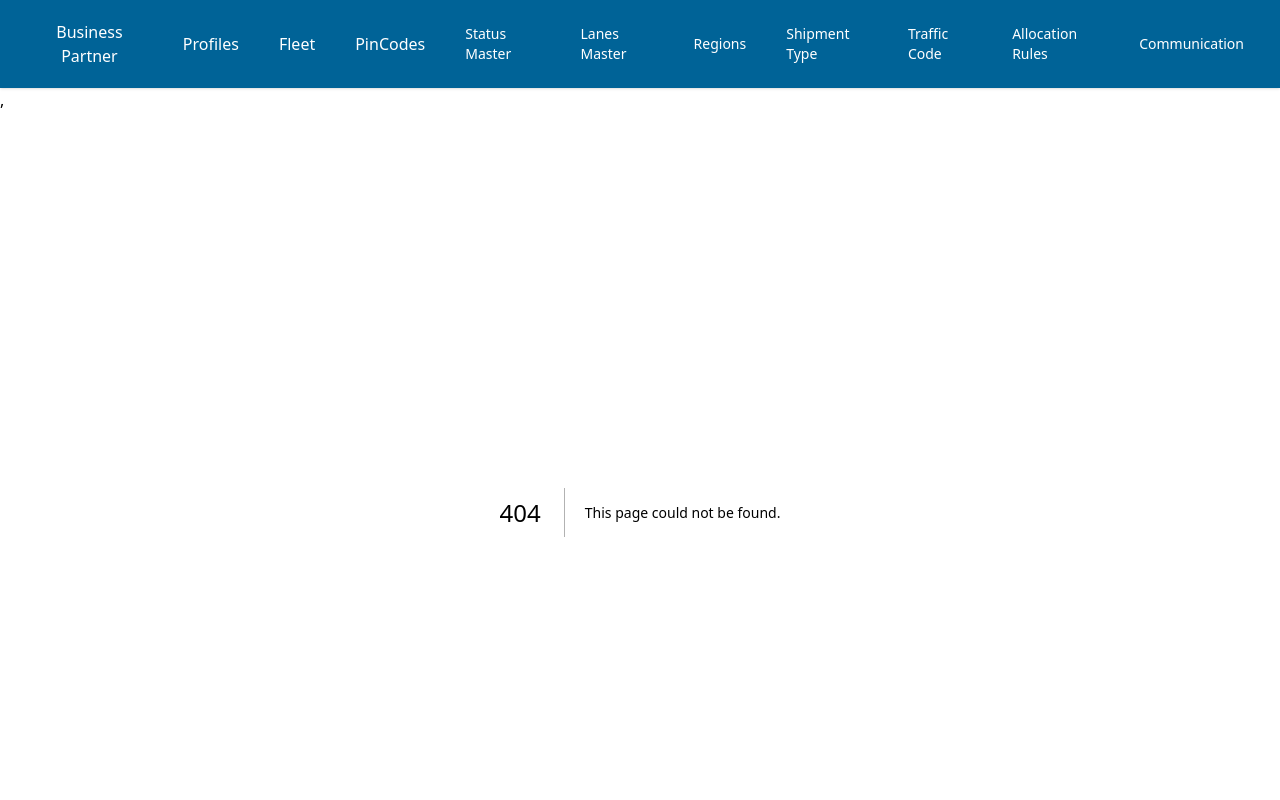
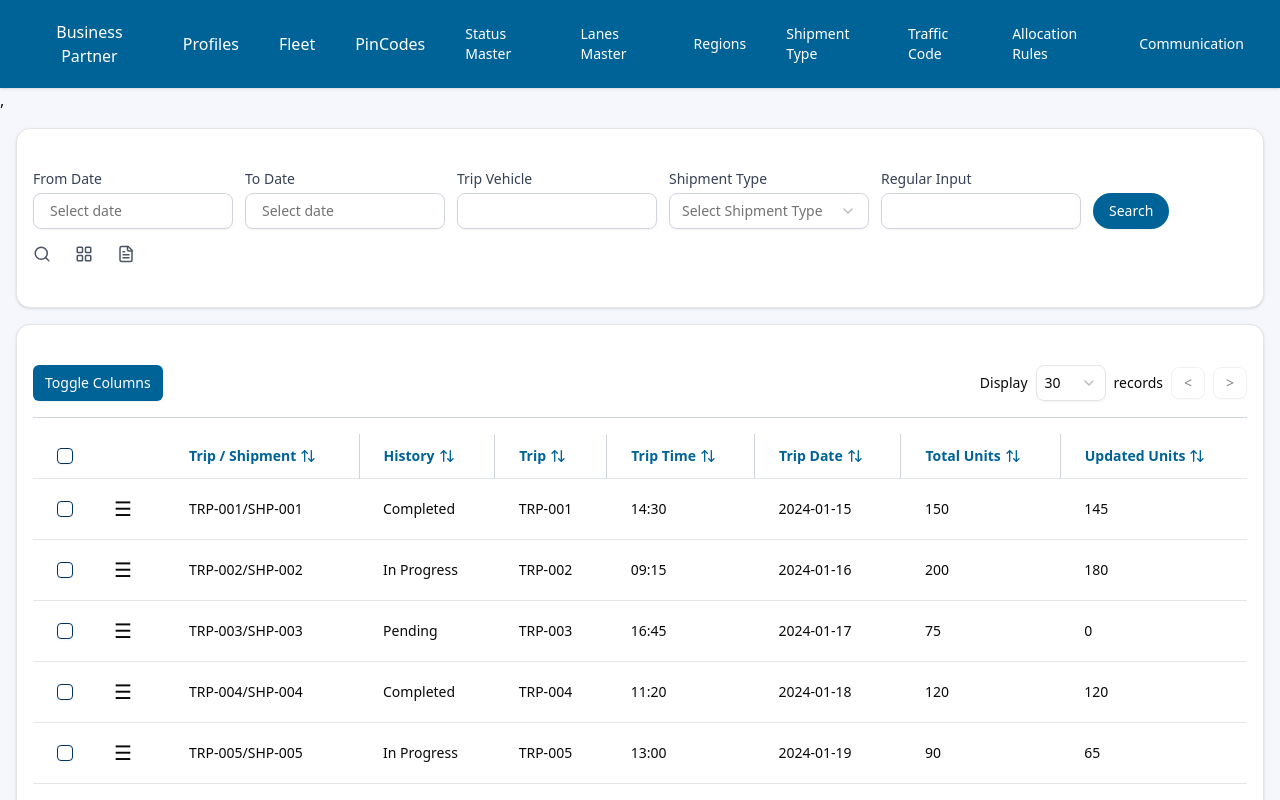
Before and after one commit to rohit24-creator/devdemo_sharedrepo, a Next.js app: page /reports/tripReports in a window 1280 px wide. Before the commit this address had no page. Shown: the top 800 px of the page. Built offline with nearby package versions, Linux system fonts and the light colour scheme.

Commit message:
made changes in reusable component and created trip reports list

```diff
--- /dev/null
+++ b/app/reports/tripReports/page.js
@@ -0,0 +1,97 @@
+"use client";
+
+import { useEffect, useState } from "react";
+import ReportsList from "@/components/ui/reusableComponent/reportsList";
+import { v4 as uuidv4 } from "uuid";
+
+export default function TripReportsPage() {
+  const [columns, setColumns] = useState([]);
+  const [rows, setRows] = useState([]);
+
+  // Filter fields for trip reports
+  const filterFields = [
+    { name: "fromDate", label: "From Date", type: "date" },
+    { name: "toDate", label: "To Date", type: "date" },
+    { name: "tripVehicle", label: "Trip Vehicle" },
+    {
+      name: "shipmentType",
+      label: "Shipment Type",
+      type: "select",
+      options: ["Express", "Standard", "Economy", "Premium"]
+    },
+    { name: "regularInput", label: "Regular Input" }
+  ];
+
+  // Action handler for report actions
+  const handleActionClick = (action, row) => {
+    if (action === "delete") {
+      const updated = rows.filter((r) => r.id !== row.id);
+      setRows(updated);
+    } else if (action === "edit") {
+      console.log("Edit row", row);
+    } else if (action === "view") {
+      console.log("View row", row);
+    } else {
+      console.log("Unknown action", action, row);
+    }
+  };
+
+  // Icon menu items
+  const secondIconMenu = [
+    { label: "View as Grid", onClick: () => console.log("Grid View") },
+    { label: "View as Table", onClick: () => console.log("Table View") },
+  ];
+
+  const thirdIconMenu = [
+    { label: "Export PDF", onClick: () => console.log("PDF Export") },
+    { label: "Export Excel", onClick: () => console.log("Excel Export") },
+  ];
+
+  useEffect(() => {
+    const fetchData = async () => {
+      try {
+        const res = await fetch("/reports/tripReports.json");
+        const data = await res.json();
+
+        // Format columns
+        const formattedColumns = data.headers.map((header) => ({
+          accessorKey: header.accessorKey,
+          header: header.header,
+        }));
+
+        // Add unique ID to each row
+        const formattedRows = data.rows.map((row, index) => ({
+          ...row,
+          id: row.id || uuidv4() || `row-${index}`,
+        }));
+
+        setColumns(formattedColumns);
+        setRows(formattedRows);
+      } catch (err) {
+        console.error("Error fetching trip reports data:", err);
+      }
+    };
+    fetchData();
+  }, []);
+
+  return (
+    <div className="p-4">
+      <ReportsList
+        title="Trip Reports"
+        columns={columns}
+        rows={rows}
+        filterFields={filterFields}
+        onSearch={(data) => {
+          console.log("Search Triggered with values:", data);
+        }}
+        showFirstIcon={true}
+        showSecondIcon={true}
+        showThirdIcon={true}
+        secondIconMenu={secondIconMenu}
+        thirdIconMenu={thirdIconMenu}
+        enabledActions={["edit", "view", "delete"]}
+        onActionClick={handleActionClick}
+      />
+    </div>
+  );
+}
--- a/components/ui/reusableComponent/reportsList.js
+++ b/components/ui/reusableComponent/reportsList.js
@@ -25,7 +25,8 @@ import {
 import { Button } from "@/components/ui/button";
 import { Card, CardContent } from "@/components/ui/card";
 import { Checkbox } from "@/components/ui/checkbox";
-import { ArrowUpDown, Search, LayoutGrid, FileText, Download, Eye, Filter } from "lucide-react";
+import { ArrowUpDown, Search, LayoutGrid, FileText } from "lucide-react";
+import { Edit, Eye, Trash2, History } from "lucide-react";
 import { Input } from "@/components/ui/input";
 import { Popover, PopoverTrigger, PopoverContent } from "@/components/ui/popover";
 import { Calendar } from "@/components/ui/calendar";
@@ -46,15 +47,13 @@ export default function ReportsList({
   rows = [],
   filterFields = [],
   onSearch = () => {},
-  onExport = () => {},
-  onViewReport = () => {},
-  showFilterIcon = true,
-  showExportIcon = true,
-  showViewIcon = true,
-  filterIconMenu = [],
-  exportIconMenu = [],
-  viewIconMenu = [],
-  enabledActions = ["view", "export", "filter"],
+  showActions = true,
+  showFirstIcon = true,
+  showSecondIcon = true,
+  showThirdIcon = true,
+  secondIconMenu = [],
+  thirdIconMenu = [],
+  enabledActions = ["edit", "view", "delete", "tripHistory"],
   onActionClick = () => {},
 }) {
   const [formValues, setFormValues] = useState({});
@@ -63,21 +62,25 @@ export default function ReportsList({
   const [sortColumn, setSortColumn] = useState(null);
   const [sortDirection, setSortDirection] = useState("asc");
   const [selectedRows, setSelectedRows] = useState([]);
-  const [viewDialogOpen, setViewDialogOpen] = useState(false);
-  const [rowToView, setRowToView] = useState(null);
+  const [deleteDialogOpen, setDeleteDialogOpen] = useState(false);
+  const [rowToDelete, setRowToDelete] = useState(null);
 
   const allAvailableActions = {
+    edit: {
+      label: "Edit",
+      icon: <Edit size={18} className="mr-2" />,
+    },
     view: {
-      label: "View Report",
+      label: "View",
       icon: <Eye size={18} className="mr-2" />,
     },
-    export: {
-      label: "Export",
-      icon: <Download size={18} className="mr-2" />,
+    delete: {
+      label: "Delete",
+      icon: <Trash2 size={18} className="mr-2" />,
     },
-    filter: {
-      label: "Filter",
-      icon: <Filter size={18} className="mr-2" />,
+    tripHistory: {
+      label: "Trip History",
+      icon: <History size={18} className="mr-2" />,
     },
   };
 
@@ -89,9 +92,9 @@ export default function ReportsList({
             ...action,
             key,
             onClick: (row) => {
-              if (key === "view") {
-                setRowToView(row);
-                setViewDialogOpen(true);
+              if (key === "delete") {
+                setRowToDelete(row);
+                setDeleteDialogOpen(true);
               } else {
                 onActionClick(key, row);
               }
@@ -101,17 +104,17 @@ export default function ReportsList({
     })
     .filter(Boolean);
 
-  const handleViewConfirm = () => {
-    if (rowToView) {
-      onActionClick("view", rowToView);
+  const handleDeleteConfirm = () => {
+    if (rowToDelete) {
+      onActionClick("delete", rowToDelete);
     }
-    setViewDialogOpen(false);
-    setRowToView(null);
+    setDeleteDialogOpen(false);
+    setRowToDelete(null);
   };
 
-  const handleViewCancel = () => {
-    setViewDialogOpen(false);
-    setRowToView(null);
+  const handleDeleteCancel = () => {
+    setDeleteDialogOpen(false);
+    setRowToDelete(null);
   };
 
   const handleChange = (name, value) => {
@@ -122,7 +125,7 @@ export default function ReportsList({
     const { name, label, type = "text", options = [] } = field;
 
     return (
-      <div key={name} className="flex flex-col gap-1 w-40">
+      <div key={name} className="flex flex-col gap-1 w-50">
         <label htmlFor={name} className="text-sm font-medium text-gray-700">
           {label}
         </label>
@@ -253,13 +256,16 @@ export default function ReportsList({
         </div>
 
         <div className="flex items-end gap-6 pr-2">
-          {showFilterIcon && (
+          {showFirstIcon && (
+            <Search size={18} className="cursor-pointer text-gray-600 mb-1" />
+          )}
+          {showSecondIcon && (
             <DropdownMenu>
               <DropdownMenuTrigger asChild>
-                <Filter size={18} className="cursor-pointer text-gray-600 mb-1" />
+                <LayoutGrid size={18} className="cursor-pointer text-gray-600 mb-1" />
               </DropdownMenuTrigger>
               <DropdownMenuContent>
-                {filterIconMenu.map((item, idx) => (
+                {secondIconMenu.map((item, idx) => (
                   <DropdownMenuItem key={idx} onClick={item.onClick}>
                     {item.label}
                   </DropdownMenuItem>
@@ -267,27 +273,13 @@ export default function ReportsList({
               </DropdownMenuContent>
             </DropdownMenu>
           )}
-          {showExportIcon && (
+          {showThirdIcon && (
             <DropdownMenu>
               <DropdownMenuTrigger asChild>
-                <Download size={18} className="cursor-pointer text-gray-600 mb-1" />
+                <FileText size={18} className="cursor-pointer text-gray-600 mb-1" />
               </DropdownMenuTrigger>
               <DropdownMenuContent>
-                {exportIconMenu.map((item, idx) => (
-                  <DropdownMenuItem key={idx} onClick={item.onClick}>
-                    {item.label}
-                  </DropdownMenuItem>
-                ))}
-              </DropdownMenuContent>
-            </DropdownMenu>
-          )}
-          {showViewIcon && (
-            <DropdownMenu>
-              <DropdownMenuTrigger asChild>
-                <Eye size={18} className="cursor-pointer text-gray-600 mb-1" />
-              </DropdownMenuTrigger>
-              <DropdownMenuContent>
-                {viewIconMenu.map((item, idx) => (
+                {thirdIconMenu.map((item, idx) => (
                   <DropdownMenuItem key={idx} onClick={item.onClick}>
                     {item.label}
                   </DropdownMenuItem>
@@ -304,7 +296,18 @@ export default function ReportsList({
     <Card>
       <CardContent className="p-4">
         <div className="flex justify-between items-center mb-4">
-          <h2 className="text-xl font-semibold text-[#006397]">{title}</h2>
+          <DropdownMenu>
+            <DropdownMenuTrigger asChild>
+              <Button className="bg-[#006397] hover:bg-[#02abf5] text-white px-3 py-1 rounded-sm text-sm">
+                Toggle Columns
+              </Button>
+            </DropdownMenuTrigger>
+            <DropdownMenuContent side="bottom" align="start">
+              <DropdownMenuItem>Edit</DropdownMenuItem>
+              <DropdownMenuItem>View</DropdownMenuItem>
+              <DropdownMenuItem>Delete</DropdownMenuItem>
+            </DropdownMenuContent>
+          </DropdownMenu>
 
           <div className="flex items-center space-x-2">
             <label htmlFor="display" className="text-sm">
@@ -360,7 +363,7 @@ export default function ReportsList({
                   className="border-[#003366] data-[state=checked]:bg-[#006397] data-[state=checked]:border-[#006397]"
                 />
               </TableHead>
-              {rows.length > 0 && (
+              {showActions && rows.length > 0 && (
                 <TableHead className="w-12 px-6 py-3" />
               )}
               {columns.map((col, index) => {
@@ -395,6 +398,7 @@ export default function ReportsList({
                     />
                   </TableCell>
 
+                  {showActions && (
                     <TableCell className="px-6 py-3">
                       <DropdownMenu>
                         <DropdownMenuTrigger asChild>
@@ -416,6 +420,7 @@ export default function ReportsList({
                         </DropdownMenuContent>
                       </DropdownMenu>
                     </TableCell>
+                  )}
 
                   {columns.map((col) => (
                     <TableCell key={col.accessorKey} className="text-sm px-6 py-3">
@@ -427,7 +432,7 @@ export default function ReportsList({
             ) : (
               <TableRow>
                 <TableCell
-                  colSpan={columns.length + 2}
+                  colSpan={columns.length + (showActions ? 2 : 1)}
                   className="text-center py-6"
                 >
                   No reports available.
@@ -445,27 +450,27 @@ export default function ReportsList({
       {filterTab}
       <div className="mt-4">{tableContent}</div>
 
-      {/* View Report Dialog */}
-      <Dialog open={viewDialogOpen} onOpenChange={() => {}}>
+      {/* Delete Confirmation Dialog */}
+      <Dialog open={deleteDialogOpen} onOpenChange={() => {}}>
         <DialogContent
           className="top-20 left-1/2 transform -translate-x-1/2 [&>button]:hidden"
           style={{ position: 'fixed', top: '20%' }}
         >
           <DialogHeader>
-            <DialogTitle className="text-xl font-semibold">View Report</DialogTitle>
+            <DialogTitle className="text-xl font-semibold">Confirm Delete</DialogTitle>
             <DialogDescription className="text-lg">
-              Are you sure you want to view this report?
+              Are you sure you want to delete this record?
             </DialogDescription>
           </DialogHeader>
           <DialogFooter>
-            <Button variant="" onClick={handleViewCancel}>
+            <Button variant="" onClick={handleDeleteCancel}>
               Cancel
             </Button>
             <Button
-              onClick={handleViewConfirm}
-              className="bg-[#006397] hover:bg-[#02abf5]"
+              onClick={handleDeleteConfirm}
+              className="bg-red-600 hover:bg-red-700"
             >
-              View
+              OK
             </Button>
           </DialogFooter>
         </DialogContent>
--- /dev/null
+++ b/public/reports/tripReports.json
@@ -0,0 +1,124 @@
+{
+  "headers": [
+    {
+      "accessorKey": "tripShipment",
+      "header": "Trip / Shipment"
+    },
+    {
+      "accessorKey": "history",
+      "header": "History"
+    },
+    {
+      "accessorKey": "trip",
+      "header": "Trip"
+    },
+    {
+      "accessorKey": "tripTime",
+      "header": "Trip Time"
+    },
+    {
+      "accessorKey": "tripDate",
+      "header": "Trip Date"
+    },
+    {
+      "accessorKey": "totalUnits",
+      "header": "Total Units"
+    },
+    {
+      "accessorKey": "updatedUnits",
+      "header": "Updated Units"
+    }
+  ],
+  "rows": [
+    {
+      "tripShipment": "TRP-001/SHP-001",
+      "history": "Completed",
+      "trip": "TRP-001",
+      "tripTime": "14:30",
+      "tripDate": "2024-01-15",
+      "totalUnits": "150",
+      "updatedUnits": "145"
+    },
+    {
+      "tripShipment": "TRP-002/SHP-002",
+      "history": "In Progress",
+      "trip": "TRP-002",
+      "tripTime": "09:15",
+      "tripDate": "2024-01-16",
+      "totalUnits": "200",
+      "updatedUnits": "180"
+    },
+    {
+      "tripShipment": "TRP-003/SHP-003",
+      "history": "Pending",
+      "trip": "TRP-003",
+      "tripTime": "16:45",
+      "tripDate": "2024-01-17",
+      "totalUnits": "75",
+      "updatedUnits": "0"
+    },
+    {
+      "tripShipment": "TRP-004/SHP-004",
+      "history": "Completed",
+      "trip": "TRP-004",
+      "tripTime": "11:20",
+      "tripDate": "2024-01-18",
+      "totalUnits": "120",
+      "updatedUnits": "120"
+    },
+    {
+      "tripShipment": "TRP-005/SHP-005",
+      "history": "In Progress",
+      "trip": "TRP-005",
+      "tripTime": "13:00",
+      "tripDate": "2024-01-19",
+      "totalUnits": "90",
+      "updatedUnits": "65"
+    },
+    {
+      "tripShipment": "TRP-006/SHP-006",
+      "history": "Completed",
+      "trip": "TRP-006",
+      "tripTime": "08:30",
+      "tripDate": "2024-01-20",
+      "totalUnits": "180",
+      "updatedUnits": "175"
+    },
+    {
+      "tripShipment": "TRP-007/SHP-007",
+      "history": "Pending",
+      "trip": "TRP-007",
+      "tripTime": "15:45",
+      "tripDate": "2024-01-21",
+      "totalUnits": "110",
+      "updatedUnits": "0"
+    },
+    {
+      "tripShipment": "TRP-008/SHP-008",
+      "history": "In Progress",
+      "trip": "TRP-008",
+      "tripTime": "10:15",
+      "tripDate": "2024-01-22",
+      "totalUnits": "95",
+      "updatedUnits": "70"
+    },
+    {
+      "tripShipment": "TRP-009/SHP-009",
+      "history": "Completed",
+      "trip": "TRP-009",
+      "tripTime": "12:00",
+      "tripDate": "2024-01-23",
+      "totalUnits": "160",
+      "updatedUnits": "155"
+    },
+    {
+      "tripShipment": "TRP-010/SHP-010",
+      "history": "In Progress",
+      "trip": "TRP-010",
+      "tripTime": "17:30",
+      "tripDate": "2024-01-24",
+      "totalUnits": "85",
+      "updatedUnits": "45"
+    }
+  ]
+}
```
Lines whose indentation alone changed are shown as unchanged.
